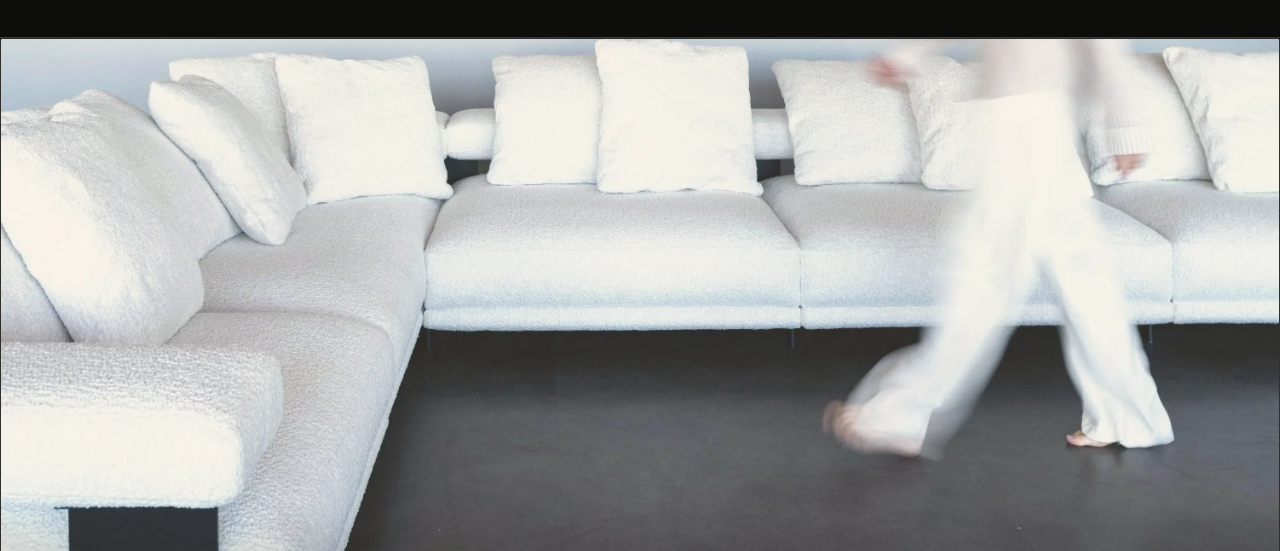
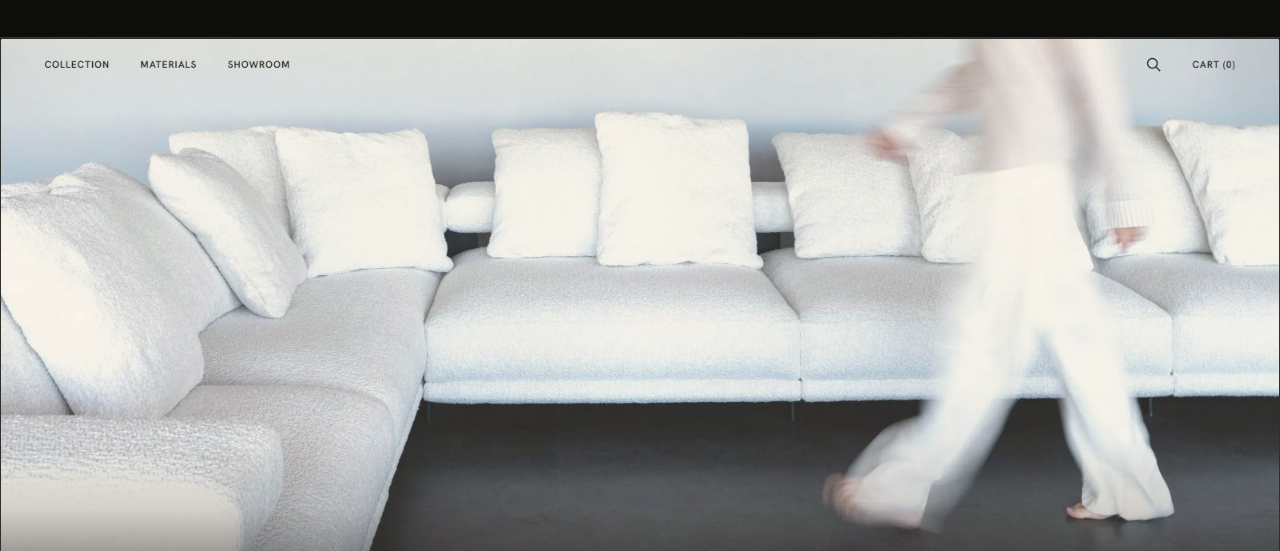
Before and after one commit to victorelugbaju/portfolio-project, a plain HTML site: page work/settle/index.html in a window 1280 px wide. Shown: the part 401-952 px from the top of the page. Drawn offline with nearby package versions, Linux system fonts and the light colour scheme.

Commit message:
Capture Settle at each frame's actual ratio
The detail page cropped every image. I had assumed the frames were 3:2 and
captured at 1500x1000 to match; measuring the built page showed otherwise:

  homepage / work cards   3:2    settle.jpg fitted, no crop
  detail page plate       16:9   16% cut off the height
  detail page shots       4:3    11% cut off each side

On a photograph that is a crop. On a screenshot it takes the navigation off
the top and the type off the edges, which is most of what the capture was
for.

Recaptured at the ratio of the frame each one lands in:
  settle-hero.jpg  1600x900   16:9, for the plate
  settle-1..4.jpg  1400x1050  4:3, for the shots
  settle.jpg       unchanged  3:2, still correct for the cards

Same picture in two shapes for the hero rather than one compromise, because
there is no single crop that serves a 16:9 plate and a 3:2 card without
losing something. Every ratio now matches its frame exactly, so object-fit
has nothing to crop.

800KB for six captures. Verified both ways: deployed 78 checks 0 failures;
local preview styled, 0 failed requests.

```diff
--- a/work/settle/index.html
+++ b/work/settle/index.html
@@ -238,12 +238,15 @@
       </section>
 
       <!-- Full bleed, no caption. Same component as the other studies;
-           the source is 16:9 against a 16:9 frame, so nothing is cropped. -->
+           the capture is 16:9 and so is the frame, so nothing is cropped. The
+           cards elsewhere use settle.jpg, which is 3:2 to match THEIR frames —
+           same picture, two shapes, because one crop would have cut the
+           navigation off the top. -->
       <section class="plate">
         <div class="card__frame plate__frame">
           <img
             class="card__img"
-            src="../../img/work/settle.jpg"
+            src="../../img/work/settle-hero.jpg"
             alt="The Settle landing page — wordmark, navigation and the hero line over a motion-blurred interior"
             decoding="async"
             fetchpriority="high"
@@ -251,7 +254,7 @@
           <div class="card__placeholder">
             <span class="meta meta--signal">Image needed</span>
             <span class="card__spec"
-              >3:2 at <code>img/work/settle.jpg</code> — 1200×800 minimum.</span
+              >16:9 at <code>img/work/settle-hero.jpg</code> — 1600×900 minimum.</span
             >
           </div>
         </div>
```
Also changed, not shown: img/work/settle-1.jpg, img/work/settle-2.jpg, img/work/settle-3.jpg, img/work/settle-4.jpg, img/work/settle-hero.jpg (added).
